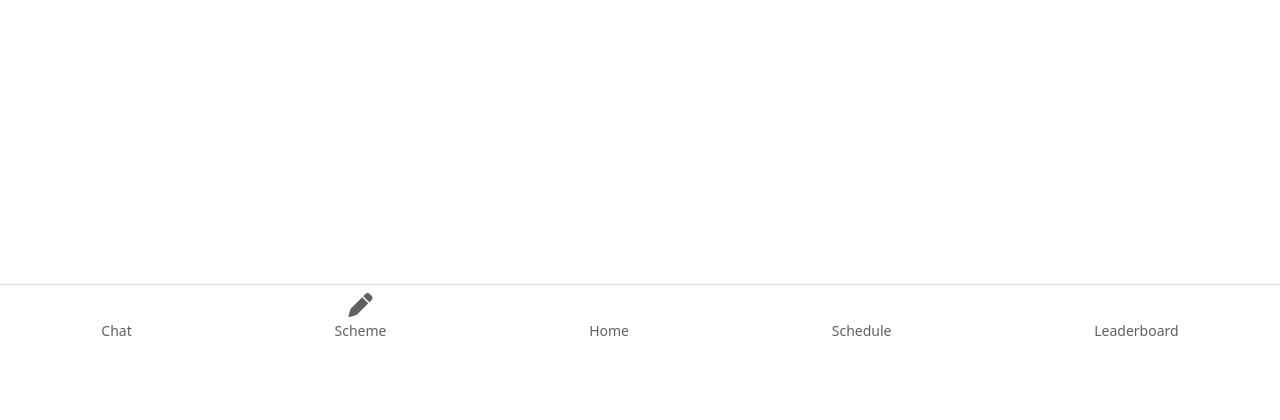
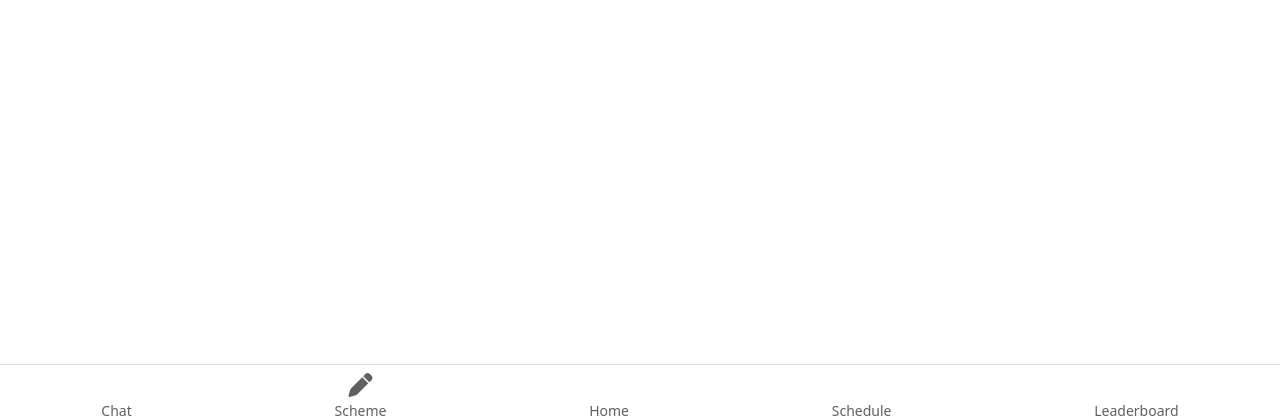
Before and after one commit to SanketDawange/web-app-gfg-hackathon, a Django app: page / in a window 1280 px wide. Shown: the part 380-800 px from the top of the page. Run offline with Django 4.2, Linux system fonts and the light colour scheme; the visitor is signed in with stand-in values (Sample User, id 1); some libraries are stand-ins or nearby versions.

Commit message:
First commit

```diff
--- a/templates/layouts/base.html
+++ b/templates/layouts/base.html
@@ -72,7 +72,7 @@
 
     .navbar {
         position: fixed;
-        bottom: 10%;
+        bottom: 0%;
         left: 0;
         width: 100%;
         height: 56px;
```
